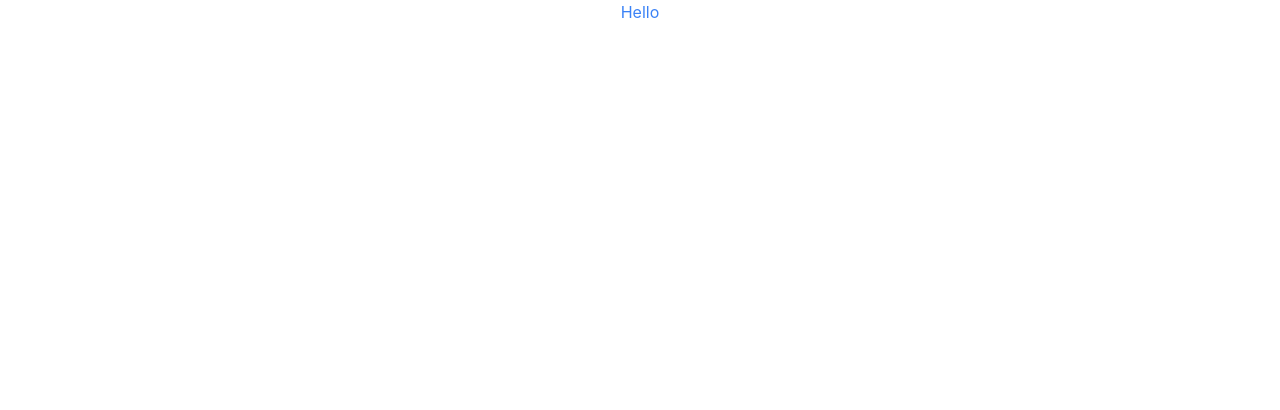
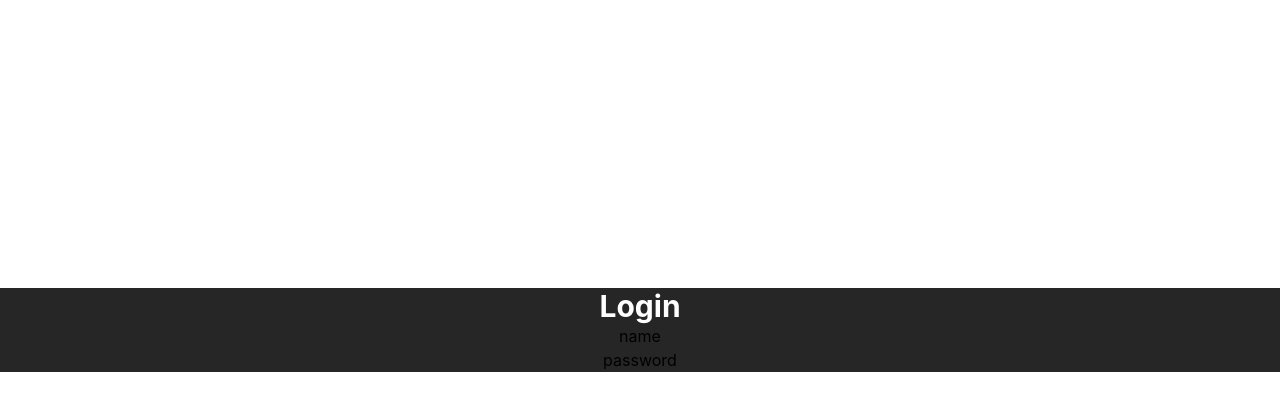
Before and after one commit to sp-ec/patriothacks-2024, a React (Create React App) app: page / in a window 1280 px wide. Shown: the top 410 px of the page. Built offline with nearby package versions, Linux system fonts and the light colour scheme.

Commit message:
edited login

```diff
--- a/src/pages/Login.js
+++ b/src/pages/Login.js
@@ -3,9 +3,15 @@ import React, { Component } from 'react'
 export class Login extends Component {
     render() {
         return (
-            <div>
-                <p className='text-blue-500'>Hello</p>
-            </div>
+            <section class="bg-neutral-800">
+                <body >
+                    <div class="mt-72">
+                        <p class="text-white text-3xl font-bold">Login</p>
+                        <p>name</p>
+                        <p>password</p>
+                    </div>
+                </body>
+            </section>
         )
     }
 }
```
